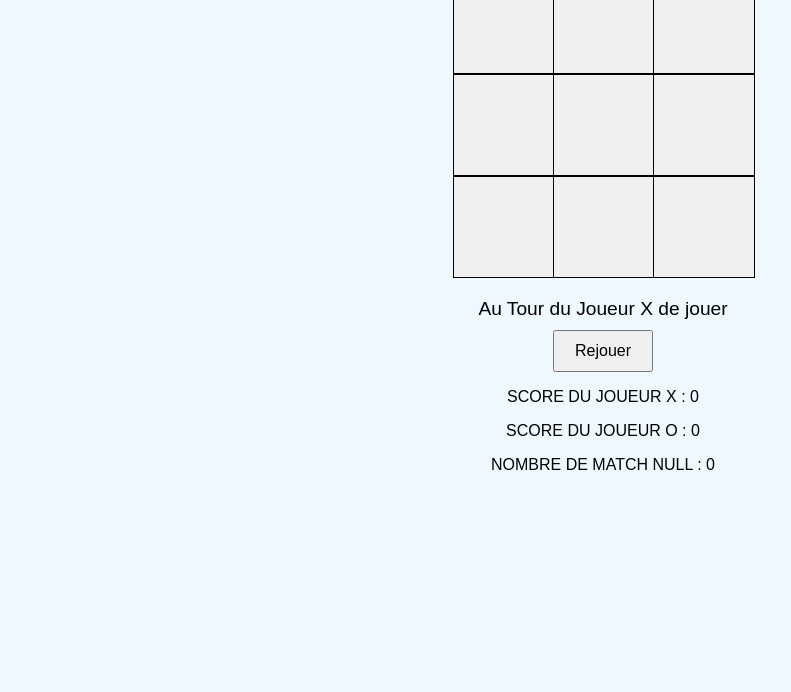
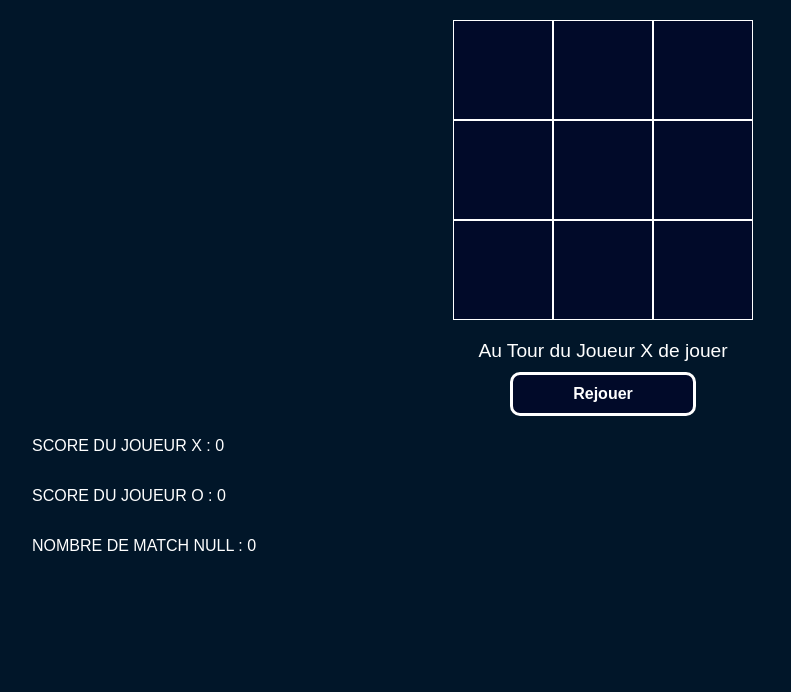
Before and after one commit to NlendNoe/Tic-Tac-Toe, a plain HTML site: page TIC TAC TOE/index.html in a window 1280 px wide. Shown: the part 108-800 px from the top of the page, without its empty margins (37-828 px from the left). Drawn offline with Linux system fonts and the light colour scheme.

Commit message:
Finalisation du projet

```diff
--- a/TIC TAC TOE/app.js
+++ b/TIC TAC TOE/app.js
@@ -19,10 +19,11 @@ let scoreNull = 0
 
 function createBoard() {
   grille.innerHTML = "";
-  cells.forEach((_, index) => {
+  cells.forEach((cellValue, index) => {
     const cell = document.createElement("div");
     cell.classList.add("cell");
     cell.dataset.index = index;
+    cell.textContent = cellValue
     cell.addEventListener("click", clickCase);
     grille.appendChild(cell);
   });
@@ -38,7 +39,7 @@ function clickCase(e) {
   const victoire = checkWin();
 
   if (victoire) {
-    statut.textContent = `Le joueur ${joueur} a gagné !`;
+    statut.textContent = `Le joueur ${joueur} a gagné  🎉🎉🎊!`;
 
     if (joueur === "X") {
       scoreX++;
@@ -51,7 +52,7 @@ function clickCase(e) {
     joueurCourant = false;
 
   } else if (cells.every(cell => cell !== "")) {
-    statut.textContent = "Match Nul !";
+    statut.textContent = "Match Nul 😑😣 !";
     scoreNull++;
     matchNull.textContent = scoreNull;
     joueurCourant = false;
--- a/TIC TAC TOE/style.css
+++ b/TIC TAC TOE/style.css
@@ -1,8 +1,18 @@
-body{
+body {
   text-align: center;
   font-family: Arial, Helvetica, sans-serif;
-    background-color: aliceblue;
+  background-color: rgb(1, 22, 41);
   margin: 0;
+  color: white;
+}
+
+* {
+  box-sizing: border-box;
+}
+
+h1 {
+  font-weight: 600;
+  font-size: 3.2em;
 }
 
 .grille {
@@ -18,14 +28,15 @@ body{
   display: flex;
   align-items: center;
   justify-content: center;
-    font-size: 2em;
-    background-color: #f0f0f0;
-    border: 1px solid #000000;
+  font-size: 3em;
+  background-color: #010a29;
+  border: 1px solid #ffffff;
   cursor: pointer;
 }
 
 .cell:hover {
-  background-color: #e0e0e0;
+  background-color: #ffffff;
+  color: #010a29;
 }
 
 #statut {
@@ -34,9 +45,20 @@ body{
 }
 
 #reset {
-  padding: 10px 20px;
+  padding: 10px 60px;
   font-size: 1rem;
   cursor: pointer;
+  background-color: #010a29;
+  color: #ffffff;
+  border-radius: 10px;
+  font-weight: bold;
+  border: 3px solid #ffffff
+}
+
+#reset:hover {
+  background-color: #ffffff;
+  transition: .4s ease-in-out;
+  color: #010a29;
 }
 
 #scores {
@@ -45,3 +67,12 @@ body{
   gap: 30px;
   font-size: 1.2rem;
 }
+
+.score {
+  display: flex;
+  align-items: flex-start;
+  flex-direction: column;
+  margin-left: 4rem;
+  padding: 5px;
+  justify-content: flex-start;
+}
```
Lines whose indentation alone changed are shown as unchanged.
